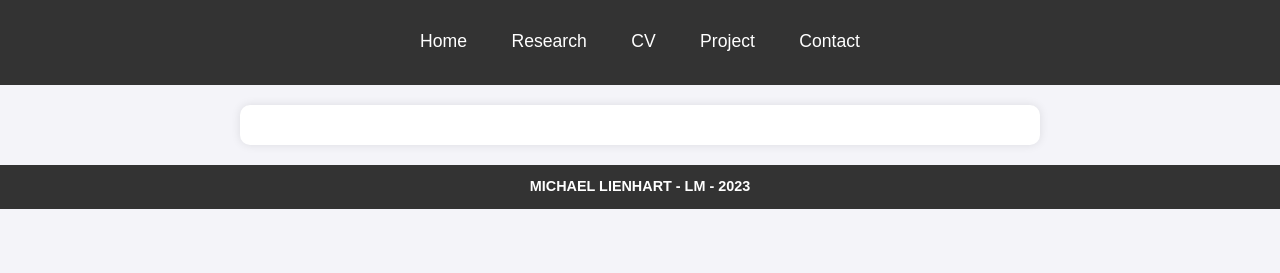
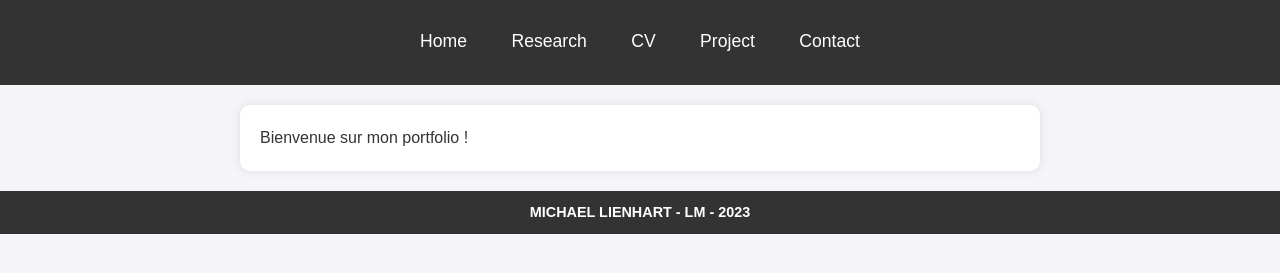
Before and after one commit to lienhartm/CurriculumVitae, a plain HTML site: page index.html in a window 1280 px wide. Shown: the part 171-444 px from the top of the page. Drawn offline with nearby package versions, Linux system fonts and the light colour scheme.

Commit message:
Update index.html

```diff
--- a/index.html
+++ b/index.html
@@ -35,7 +35,7 @@
             </nav>
         </header>
         <main id="main">
-
+            Bienvenue sur mon portfolio !
         </main>
         <footer>
             <h6>MICHAEL LIENHART - LM - 2023</h6>
```
